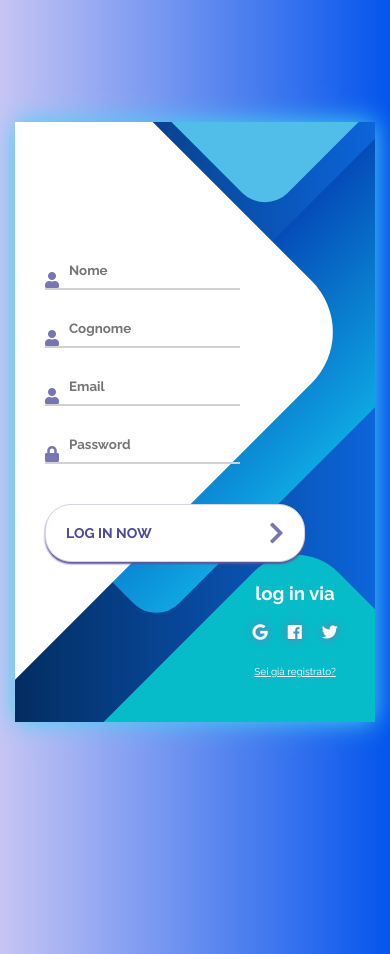
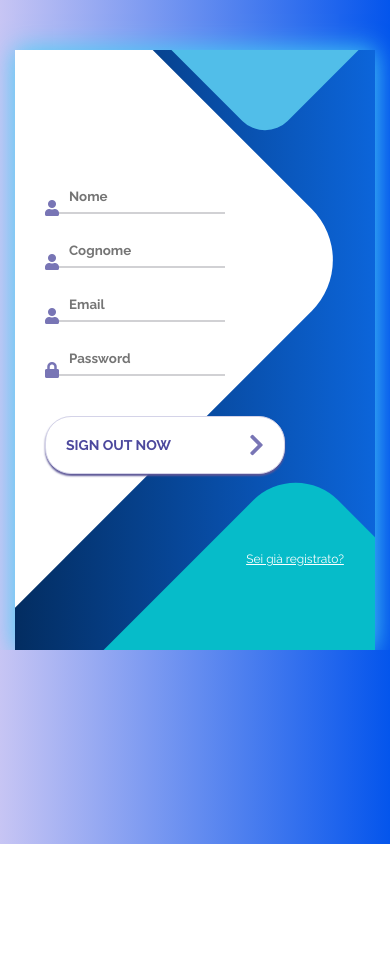
Before and after one commit to Tommaso1809/BalanceBuddy, a PHP site: page /Registrazione.html in a window 390 px wide; the page is wider, and only the part inside the window is pictured. After the commit the page ends 844 px from the top of that part, so only its background shows below. Run offline with PHP 8.4, Linux system fonts and the light colour scheme; some libraries are stand-ins or nearby versions.

Commit message:
Responsive web

```diff
--- a/Front-end/Registrazione.html
+++ b/Front-end/Registrazione.html
@@ -3,6 +3,7 @@
 <head>
   <meta charset="UTF-8">
   <title>Balance Buddy</title>
+  <meta name="viewport" content="width=device-width, initial-scale=1.0">
   <link rel='stylesheet' href='https://use.fontawesome.com/releases/v5.2.0/css/all.css'>
 <link rel='stylesheet' href='https://use.fontawesome.com/releases/v5.2.0/css/fontawesome.css'><link rel="stylesheet" href="./style.css">
 
@@ -30,18 +31,18 @@
 					<input type="password" class="login__input" id="password" name="password" placeholder="Password">
 				</div>
 				<button class="button login__submit" type="submit">
-					<span class="button__text">Log In Now</span>
+					<span class="button__text">Sign out Now</span>
 					<i class="button__icon fas fa-chevron-right"></i>
 				</button>
 			</form>
 			<div class="social-login">
-				<h3>log in via</h3>
+				<br><br>
 				<div class="social-icons">
-					<a href="#" class="social-login__icon fab fa-google"></a>
+					<!--<a href="#" class="social-login__icon fab fa-google"></a>
 					<a href="#" class="social-login__icon fab fa-facebook"></a>
-					<a href="#" class="social-login__icon fab fa-twitter"></a>
+					<a href="#" class="social-login__icon fab fa-twitter"></a>-->
 				</div>
-				<a  style="font-size: 10px; color: white;" href="Login.html">Sei già registrato?</a>
+				<a  style="font-size: 12px; color: white;" href="Login.html">Sei già registrato?</a>
 			</div>
 		</div>
 		<div class="screen__background">
--- a/Front-end/style.css
+++ b/Front-end/style.css
@@ -15,7 +15,10 @@
 	display: flex;
 	align-items: center;
 	justify-content: center;
-	min-height: 100vh;
+	padding-top: 50px;
+	overflow: hidden;
+	/*min-height: 100vh;*/
+
 }
 
 .screen {
@@ -69,7 +72,7 @@
 .screen__background__shape3 {
 	height: 540px;
 	width: 190px;
-	background: linear-gradient(270deg, #0ea6e2, #044cb8);
+	/*background: linear-gradient(270deg, #0ea6e2, #044cb8);*/
 	top: -24px;
 	right: 0;
 	border-radius: 32px;
@@ -85,7 +88,7 @@
 }
 
 .login {
-	width: 320px;
+	width: 300px;
 	padding: 30px;
 	padding-top: 120px;
 }
@@ -105,7 +108,7 @@
 	border: none;
 	border-bottom: 2px solid #D1D1D4;
 	background: none;
-	padding: 10px;
+	padding: 8px;
 	padding-left: 24px;
 	font-weight: 700;
 	width: 75%;
@@ -176,3 +179,20 @@
 .social-login__icon:hover {
 	transform: scale(1.5);
 }
+
+@media only screen and (max-width:800px) {
+	/* For tablets: */
+	.screen {
+		background: linear-gradient(90deg, #032d61, #0c65da);
+		position: relative;
+		height: 600px;
+		width: 360px;
+		box-shadow: 0px 0px 24px #46d2f5;
+	}
+  }
+  @media only screen and (max-width:500px) {
+	/* For mobile phones: */
+	body{
+		background-color: #032d61;
+	}
+  }
```
Also changed, not shown: Back-end/LoginGoogleAccount.php (added, +63 -0 lines), Front-end/Login.html (+6 -4 lines).
